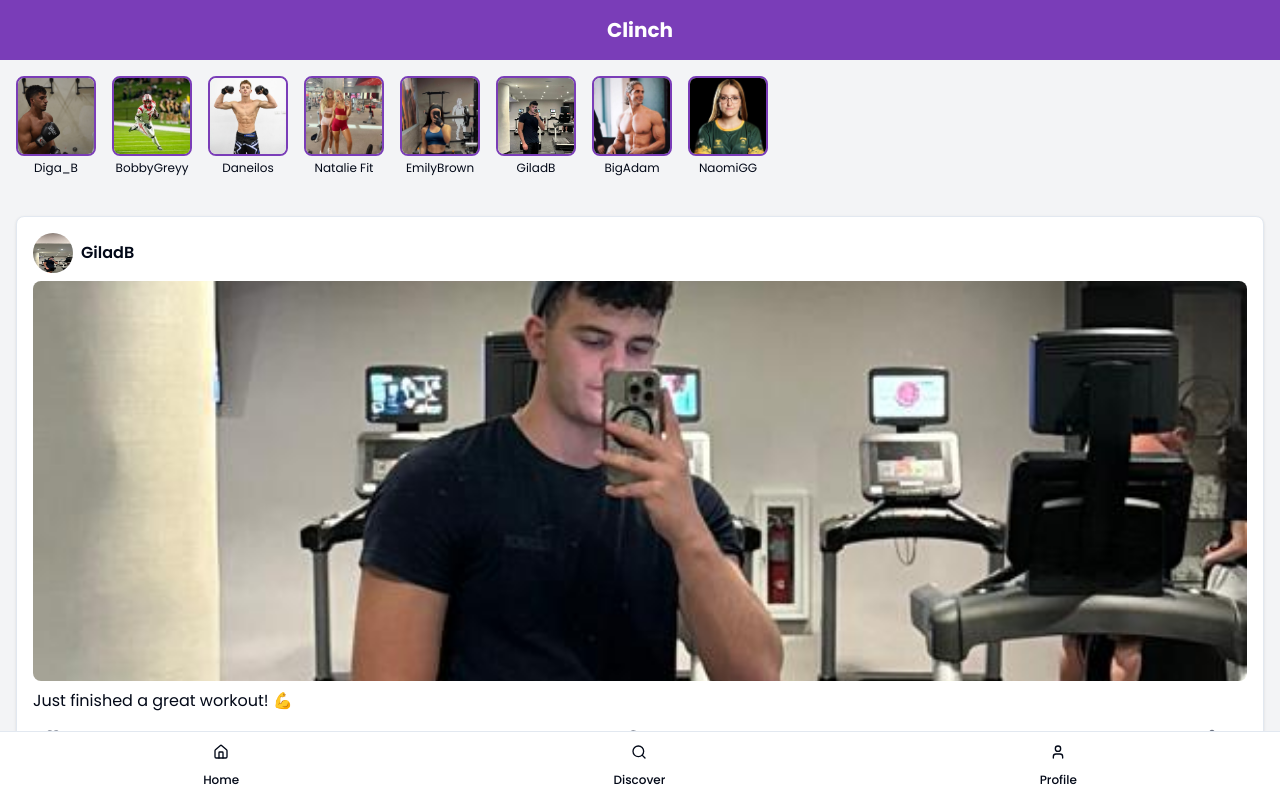
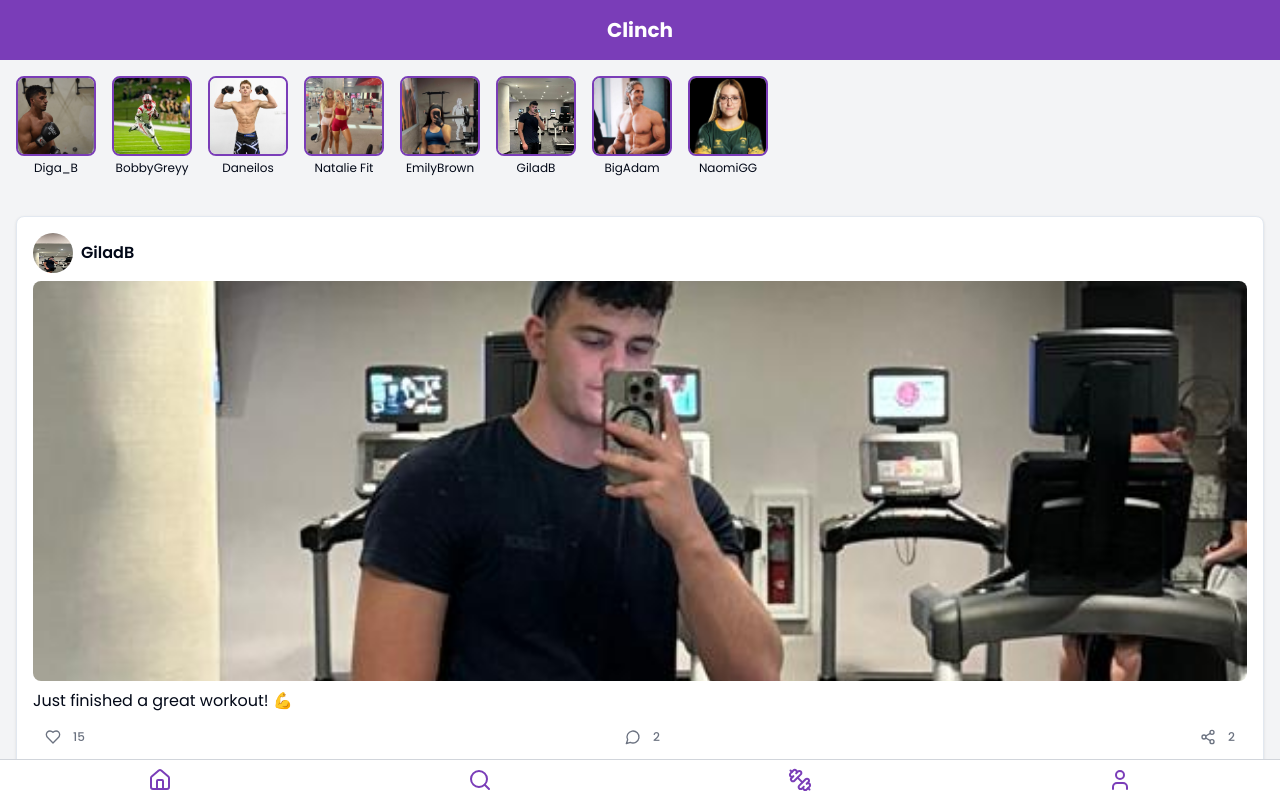
Before and after one commit to Gilados07/Clinch, a React (Vite) app: page /main in a window 1280 px wide. Built offline with nearby package versions, Linux system fonts and the light colour scheme.

Commit message:
Add files via upload

```diff
--- a/src/components/custom/MainPage.tsx
+++ b/src/components/custom/MainPage.tsx
@@ -8,6 +8,7 @@ import { Card, CardContent } from "@/components/ui/card";
 import { Dialog, DialogContent } from "@/components/ui/dialog";
 import { Textarea } from "@/components/ui/textarea";
 import {
+  Dumbbell,
   Heart,
   MessageCircle,
   Share2,
@@ -485,7 +486,7 @@ export default function MainPage() {
       </Dialog>
 
       {/* Bottom Navigation */}
-      <nav className="mt-auto flex justify-around p-4 bg-white border-t">
+      {/* <nav className="mt-auto flex justify-around p-4 bg-white border-t">
         <Link to="/main" className="flex flex-col items-center">
           <Button variant="ghost" className="flex flex-col items-center">
             <Home className="h-6 w-6" />
@@ -504,7 +505,24 @@ export default function MainPage() {
             <span className="text-xs mt-1">Profile</span>
           </Button>
         </Link>
-      </nav>
+      </nav> */}
+      {/* Bottom Navigation */}
+      <div className="fixed bottom-0 left-0 right-0 bg-white border-t border-gray-300">
+        <div className="flex justify-around py-2">
+          <Link to="/main">
+            <Home className="h-6 w-6 text-[#7A3DB8]" />
+          </Link>
+          <Link to="/search">
+            <Search className="h-6 w-6 text-[#7A3DB8]" />
+          </Link>
+          <Link to="/workout">
+            <Dumbbell className="h-6 w-6 text-[#7A3DB8]" />
+          </Link>
+          <Link to="/profile">
+            <User className="h-6 w-6 text-[#7A3DB8]" />
+          </Link>
+        </div>
+      </div>
     </div>
   );
 }
```
